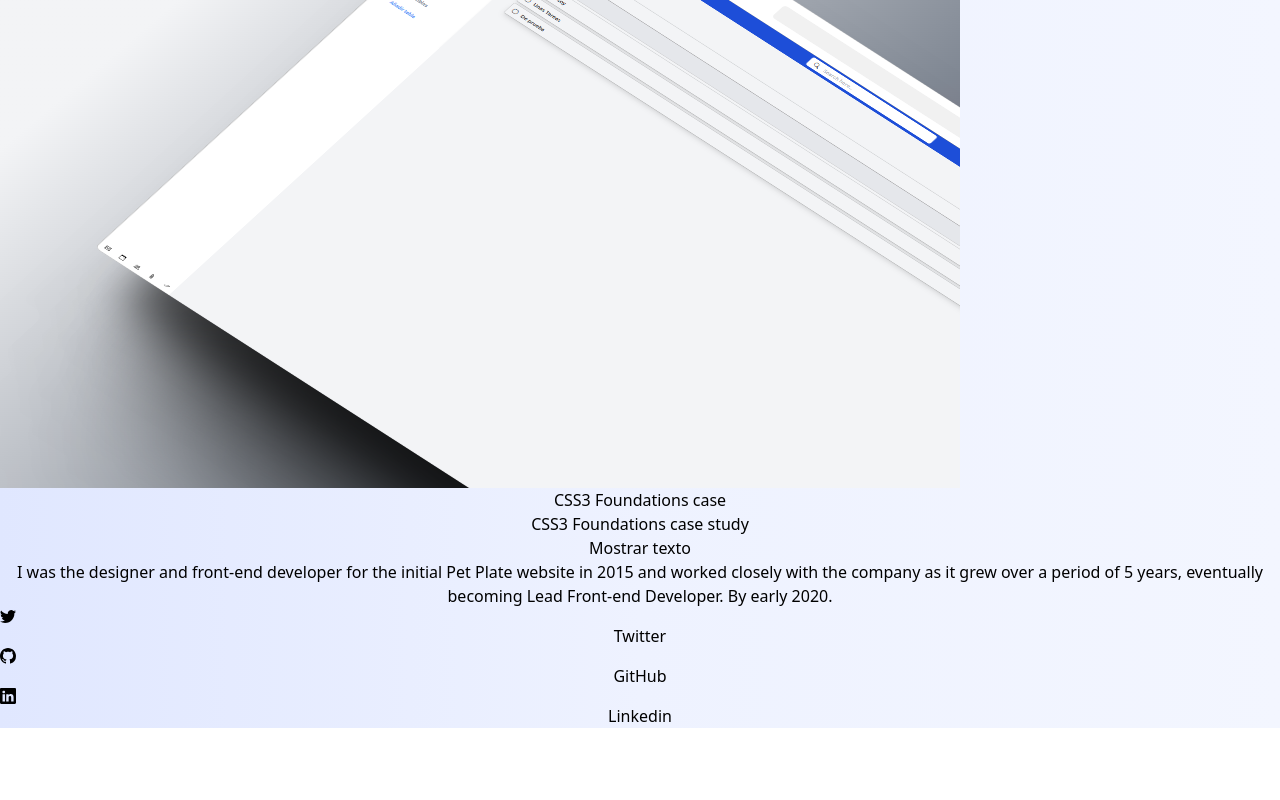
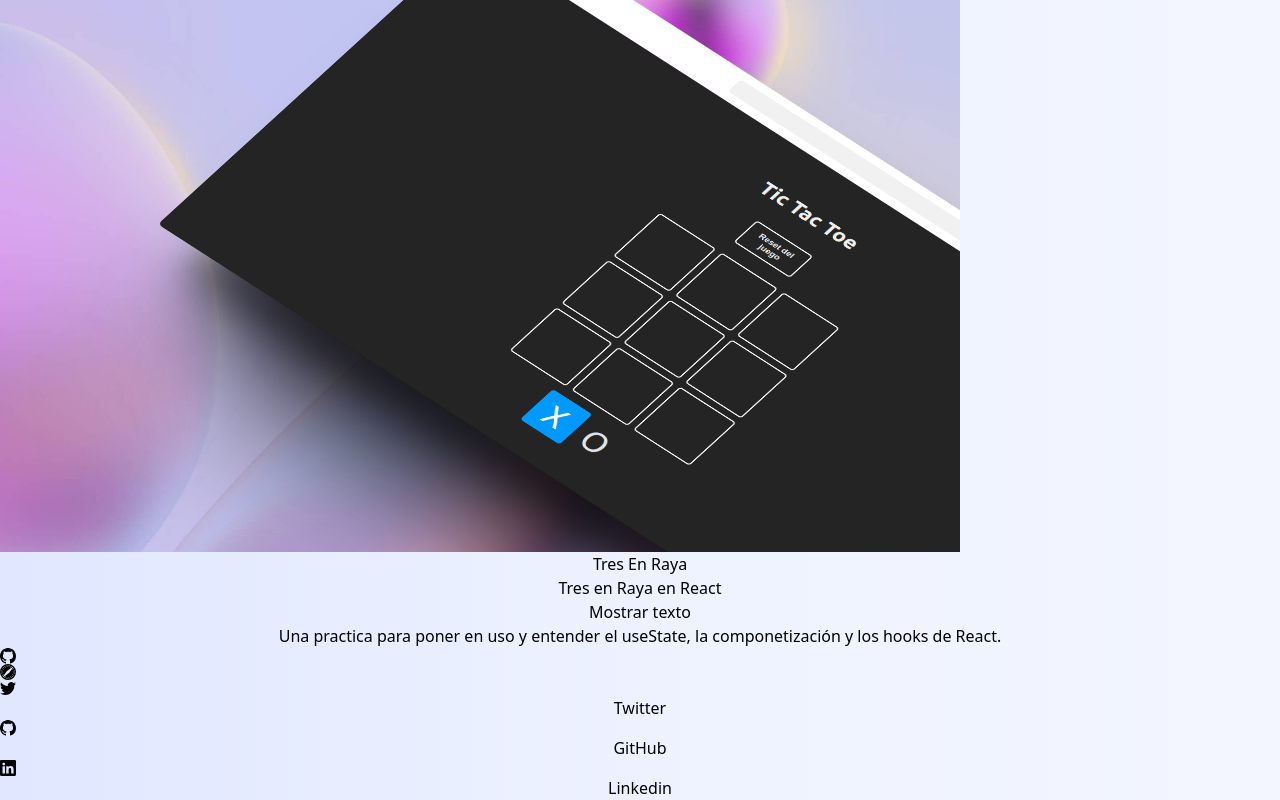
Before and after one commit to Wangallego/Personal-Portfolio, a React (Vite) app: page / in a window 1280 px wide. Shown: the part 4228-5028 px from the top of the page. Before the commit the page ends 4956 px from the top, so only its background shows below. Built offline with nearby package versions, Linux system fonts and the light colour scheme.

Commit message:
Add Imgs and links to projects

```diff
--- a/src/components/Portfolio.jsx
+++ b/src/components/Portfolio.jsx
@@ -1,6 +1,9 @@
 import React, { useState } from 'react';
 import toDo from '../assets/toDo.png';
 import notes from '../assets/notes.png';
+import gitHub from '../assets/gitHub.svg';
+import web from '../assets/web.svg';
+import tresEnRaya from '../assets/TresEnraya.png';
 
 
 // Objeto que contiene los recursos de cada artículo
@@ -9,24 +12,30 @@
       title: "To Do Clon",
       subtitle: "ToDo Microsoft",
       description:" Me sumergí en una experiencia en la que pude explorar a fondo las capacidades de Tailwind CSS y JavaScript vanilla. Esta aplicación es una parte esencial de mi flujo de trabajo diario, y sentía la necesidad de hacer algunos ajustes. ",
-      image: toDo
+      image: toDo,
+      linkGit: "https://github.com/Wangallego/clonMicrosoft.github.io",
+      linkWeb: ""
     },
     {
       title: "Notas Privadas",
       subtitle: "Un lugar para compartir notas privadas",
       description: "La aplicación Notas Privadas te permite crear y compartir notas privadas de forma segura. Cada nota se encripta y solo se puede abrir una vez por el destinatario. Es una manera segura y privada de comunicarte y compartir información confidencial.",
-      image: notes
+      image: notes,
+      linkGit: "https://github.com/Wangallego/Notas-Privadas",
+      linkWeb: ""
     },
     {
-      title: "CSS3 Foundations case",
-      subtitle: "CSS3 Foundations case study",
-      description: "I was the designer and front-end developer for the initial Pet Plate website in 2015 and worked closely with the company as it grew over a period of 5 years, eventually becoming Lead Front-end Developer. By early 2020.",
-      image: toDo
+      title: "Tres En Raya",
+      subtitle: "Tres en Raya en React",
+      description: "Una practica para poner en uso y entender el useState, la componetización y los hooks de React.",
+      image: tresEnRaya,
+      linkGit: "https://github.com/Wangallego/REACT-TresEnRaya",
+      linkWeb: ""
     }
   ];
 
   // Componente Article que renderiza un artículo
-  function ArticleSection({ title, subtitle, description, image }) {
+  function ArticleSection({ title, subtitle, description, image,linkGit,linkWeb }) {
 
     const [isTextHidden, setIsTextHidden] = useState(true);
 
@@ -52,7 +61,15 @@
         >
           <p>{description}</p>
           </div>
-
+        <div className='flex justify-center md:justify-start gap-12 bg-teal-300 p-4 rounded-full max-w-fit'>
+        <a href={linkGit} target="_blank" className='hover:scale-110 transition transform duration-300' rel='noreferrer' >
+          <img src={gitHub} alt="" className="bg-white rounded-full p-1 w-[2.5rem] " />
+          </a>
+          <a href={linkWeb}
+          target="_blank" className='hover:scale-110 transition transform duration-300' rel='noreferrer'>
+          <img src={web} alt="" className="bg-white rounded-full p-1 w-[2.5rem]" />
+          </a>
+        </div>
 
         </div>
       </article>
@@ -66,6 +83,7 @@
         <h2 className="text-2xl mx-[8rem] md:text-6xl font-bold text-center text-transparent bg-gradient-to-tr from-indigo-600 to-indgo-500 bg-clip-text">Portfolio & Experiencia</h2>
         {articles.map((article, index) => (
           <ArticleSection key={index} {...article} />
+
         ))}
       </div>
     );
```
Also changed, not shown: src/assets/TresEnraya.png (added), src/assets/web.svg (added).
